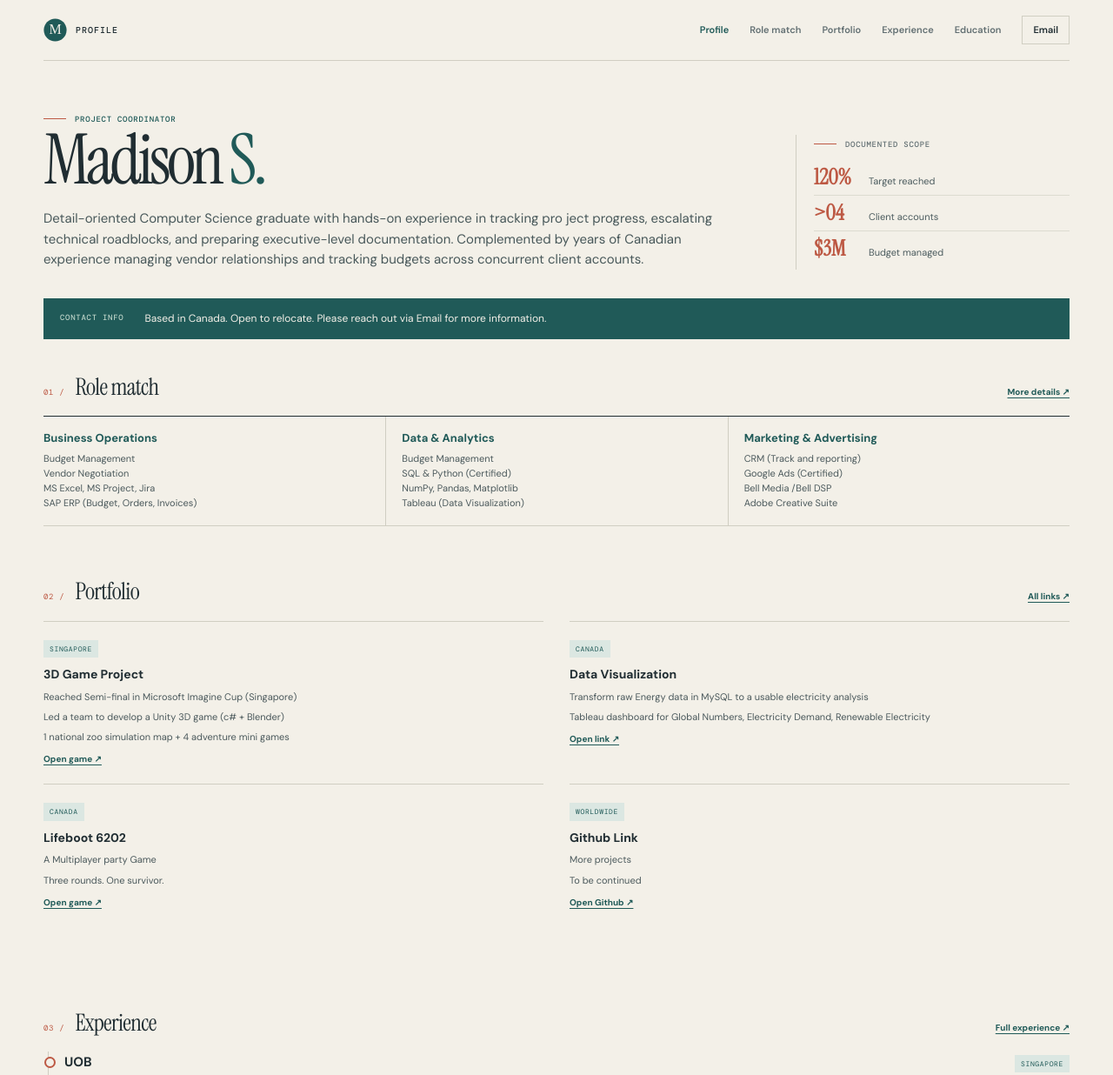
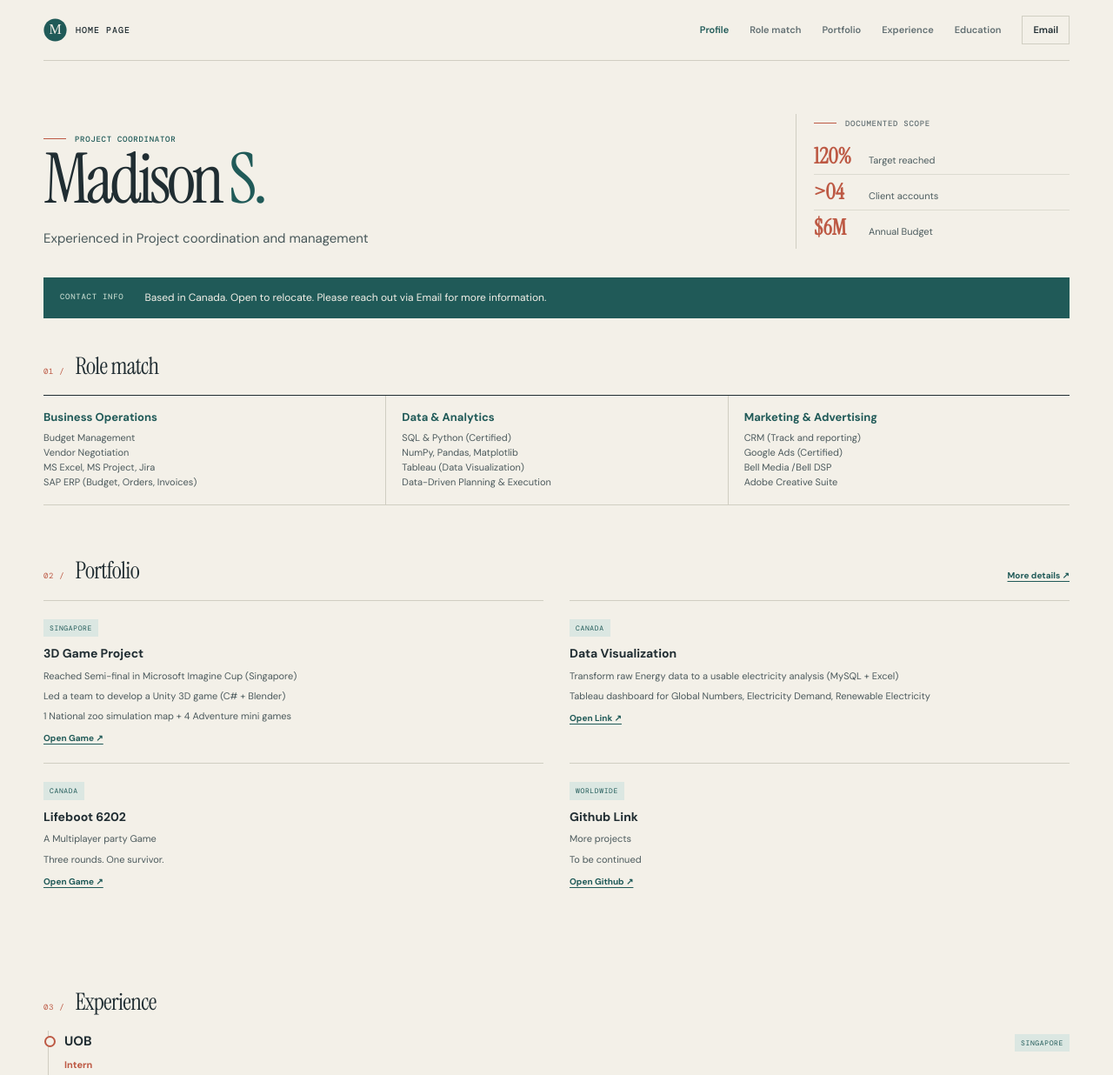
Before and after one commit to madi999999/portfolio, a plain HTML site: page index.html in a window 1280 px wide. Shown: the top 1236 px of the page at 87% size. Drawn offline with nearby package versions, Linux system fonts and the light colour scheme.

Commit message:
Update index.html

```diff
--- a/index.html
+++ b/index.html
@@ -13,7 +13,7 @@
     <header class="site-header shell">
       <a class="brand" href="index.html" aria-label="Madison S. home">
         <img src="images/monogram.svg" alt="">
-        <span>Profile</span>
+        <span>Home Page</span>
       </a>
       <button class="menu-toggle" type="button" aria-expanded="false" aria-controls="site-nav">Menu</button>
       <nav class="site-nav" id="site-nav" aria-label="Main navigation">
@@ -31,14 +31,13 @@
         <div class="hero-copy">
           <p class="eyebrow">Project Coordinator</p>
           <h1>Madison   <span>  S.</span></h1>
-          <p class="intro">Detail-oriented Computer Science graduate with hands-on experience in tracking pro ject progress, escalating technical roadblocks, and
-preparing executive-level documentation. Complemented by years of Canadian experience managing vendor relationships and tracking budgets across concurrent client accounts.</p>
+          <p class="intro">Experienced in Project coordination and management</p>
         </div>
         <div class="facts" aria-label="Profile highlights">
           <p class="eyebrow">Documented scope</p>
           <div class="fact"><strong>120%</strong><span>Target reached</span></div>
           <div class="fact"><strong>>04</strong><span>Client accounts</span></div>
-          <div class="fact"><strong>$3M</strong><span>Budget managed</span></div>
+          <div class="fact"><strong>$6M</strong><span>Annual Budget</span></div>
         </div>
       </section>
 
@@ -52,7 +51,7 @@ preparing executive-level documentation. Complemented by years of Canadian exper
           <span class="number">01 /</span>
           <h2 id="match-title">Role match</h2>
           <!-- <span class="section-note">Three capability areas</span> -->
-          <a class="section-link" href="RoleMatch.html">More details ↗</a>
+          <!-- <a class="section-link" href="RoleMatch.html">More details ↗</a> -->
         </div>
         <div class="match-grid">
           <article>
@@ -65,10 +64,12 @@ preparing executive-level documentation. Complemented by years of Canadian exper
           </article>
           <article>
             <h3>Data & Analytics</h3>
-            <p>Budget Management <br>
+            <p>
                 SQL & Python (Certified) <br>
                 NumPy, Pandas, Matplotlib <br>
-                Tableau (Data Visualization) </p>
+                Tableau (Data Visualization) <br>
+                Data-Driven Planning & Execution
+            </p>
             <!-- <a href="RoleMatch.html">See more role match ↗</a> -->
           </article>
           <article>
@@ -88,37 +89,38 @@ preparing executive-level documentation. Complemented by years of Canadian exper
         <div class="section-heading">
           <span class="number">02 /</span>
           <h2 id="evidence-title">Portfolio</h2>
-          <a class="section-link" href="Evidence.html">All links ↗</a>
+
+          <a class="section-link" href="Evidence.html">More details ↗</a>
         </div>
         <div class="evidence-grid">
           <article class="evidence-card">
             <span class="tag"> Singapore</span>
             <h3>3D Game Project</h3>
             <p>Reached Semi-final in Microsoft Imagine Cup (Singapore) </p>
-            <p>Led a team to develop a Unity 3D game (c# + Blender) </p>
-            <p>1 national zoo simulation map + 4 adventure mini games</p>
-            <a href="https://gamejolt.com/games/go-ezoo/174179" target="_blank" rel="noreferrer">Open game ↗</a>
+            <p>Led a team to develop a Unity 3D game (C# + Blender) </p>
+            <p>1 National zoo simulation map + 4 Adventure mini games</p>
+            <a href="https://gamejolt.com/games/go-ezoo/174179" target="_blank" rel="noreferrer">Open Game ↗</a>
           </article>
           <article class="evidence-card">
             <span class="tag">Canada</span>
             <h3>Data Visualization</h3>
-            <p>Transform raw Energy data in MySQL to a usable electricity analysis</p>
+            <p>Transform raw Energy data to a usable electricity analysis (MySQL + Excel)</p>
             <p>Tableau dashboard for Global Numbers, Electricity Demand, Renewable Electricity</p>
-            <a href="https://madi999999.github.io/" target="_blank" rel="noreferrer">Open link ↗</a>
+            <a href="https://madi999999.github.io/" target="_blank" rel="noreferrer">Open Link ↗</a>
           </article>
           <article class="evidence-card">
             <span class="tag">Canada</span>
             <h3>Lifeboot 6202</h3>
             <p>A Multiplayer party Game</p>
             <p>Three rounds. One survivor. </p>
-            <a href="https://lifeboat2026.netlify.app" target="_blank" rel="noreferrer">Open game ↗</a>
+            <a href="https://lifeboat2026.netlify.app" target="_blank" rel="noreferrer">Open Game ↗</a>
           </article>
           <article class="evidence-card">
             <span class="tag">Worldwide</span>
             <h3>Github Link</h3>
             <p>More projects</p>
             <p>To be continued</p>
-            <a href="https://github.com/madi999999" target="_blank" rel="noreferrer">Open Github ↗</a>
+            <a href="https://github.com/madi999999?tab=repositories" target="_blank" rel="noreferrer">Open Github ↗</a>
           </article>
 
         </div>
@@ -128,7 +130,9 @@ preparing executive-level documentation. Complemented by years of Canadian exper
         <div class="section-heading">
           <span class="number">03 /</span>
           <h2 id="experience-title">Experience</h2>
-          <a class="section-link" href="Experience.html">Full experience ↗</a>
+          <!-- <a class="section-link" href="Experience.html">Full experience ↗</a>
+          -->
+
         </div>
         <div class="timeline">
           <article class="role">
@@ -163,7 +167,8 @@ preparing executive-level documentation. Complemented by years of Canadian exper
         <div class="section-heading">
           <span class="number">04 /</span>
           <h2 id="skills-title">Skills</h2>
-          <a class="section-link" href="Experience.html">Full skills ↗</a>
+          <!--
+          <a class="section-link" href="Experience.html">Core skills ↗</a>  -->
         </div>
         <div class="skills">
           <span>Project management</span>
@@ -171,6 +176,7 @@ preparing executive-level documentation. Complemented by years of Canadian exper
           <span>Stakeholder communication</span>
           <span>Budget management</span>
           <span>Vendor negotiation</span>
+          <span>Marketing & Advertising</span>
         </div>
       </section>
 
@@ -194,6 +200,8 @@ preparing executive-level documentation. Complemented by years of Canadian exper
         </div>
       </section>
 
+    <section><br></section>
+    <!--
       <section class="shell section portfolio-section" aria-labelledby="portfolio-title">
         <div class="section-heading">
           <span class="number">Links /</span>
@@ -206,6 +214,8 @@ preparing executive-level documentation. Complemented by years of Canadian exper
           <a href="https://github.com/madi999999" target="_blank" rel="noreferrer">Open Github ↗</a>
         </div>
       </section>
+    -->
+
     </main>
 
     <footer class="site-footer">
```
